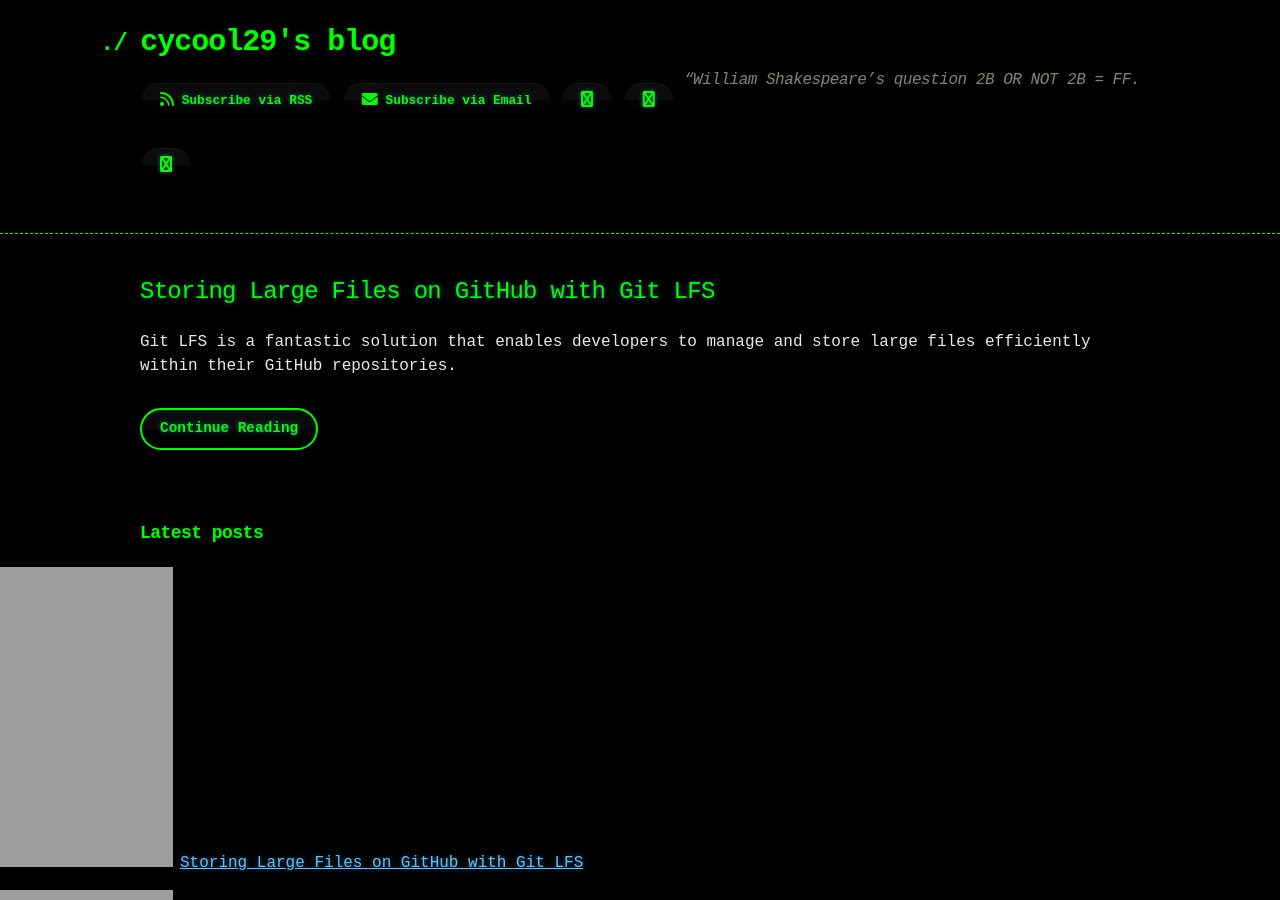
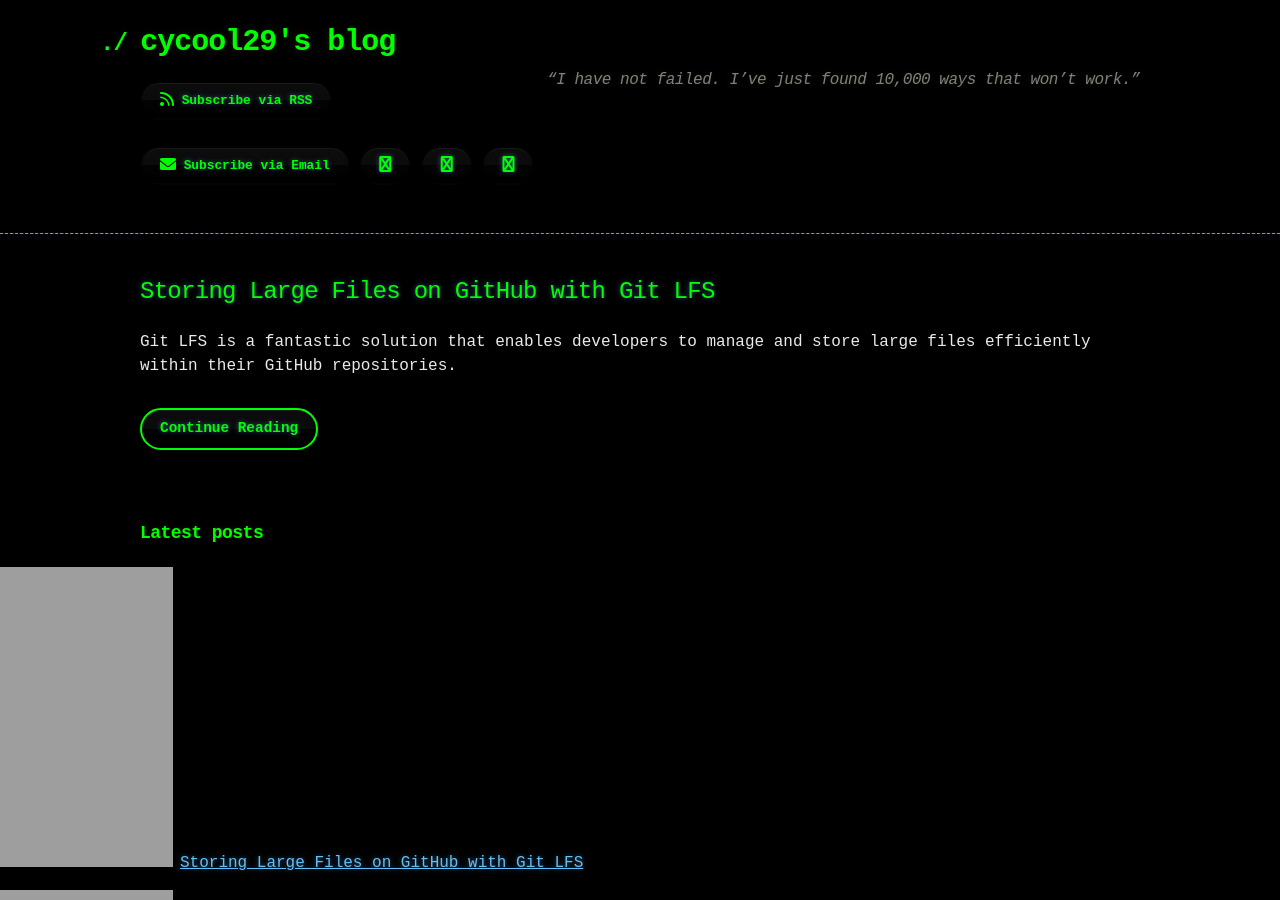
Before and after one commit to cycool29/cycool29.github.io, a Jekyll site: the page built from index.md, in a window 1280 px wide and 900 px high. Built offline with Jekyll 4.4.1, drawn with Linux system fonts in a browser that asks for light colours; a style sheet for code colours, icons or effects is not loaded.

Commit message:
Update quotes

```diff
--- a/_config.yml
+++ b/_config.yml
@@ -1,5 +1,5 @@
 title: cycool29's blog
-description: "“William Shakespeare’s question 2B OR NOT 2B = FF. "
+description: "“I have not failed. I’ve just found 10,000 ways that won’t work.” "
 bio: A high school student. Intermediate in Python, Git, Bash. Learning JavaScript. He/Him. "
 author: cycool29
 url: https://cycool29.github.io
```
